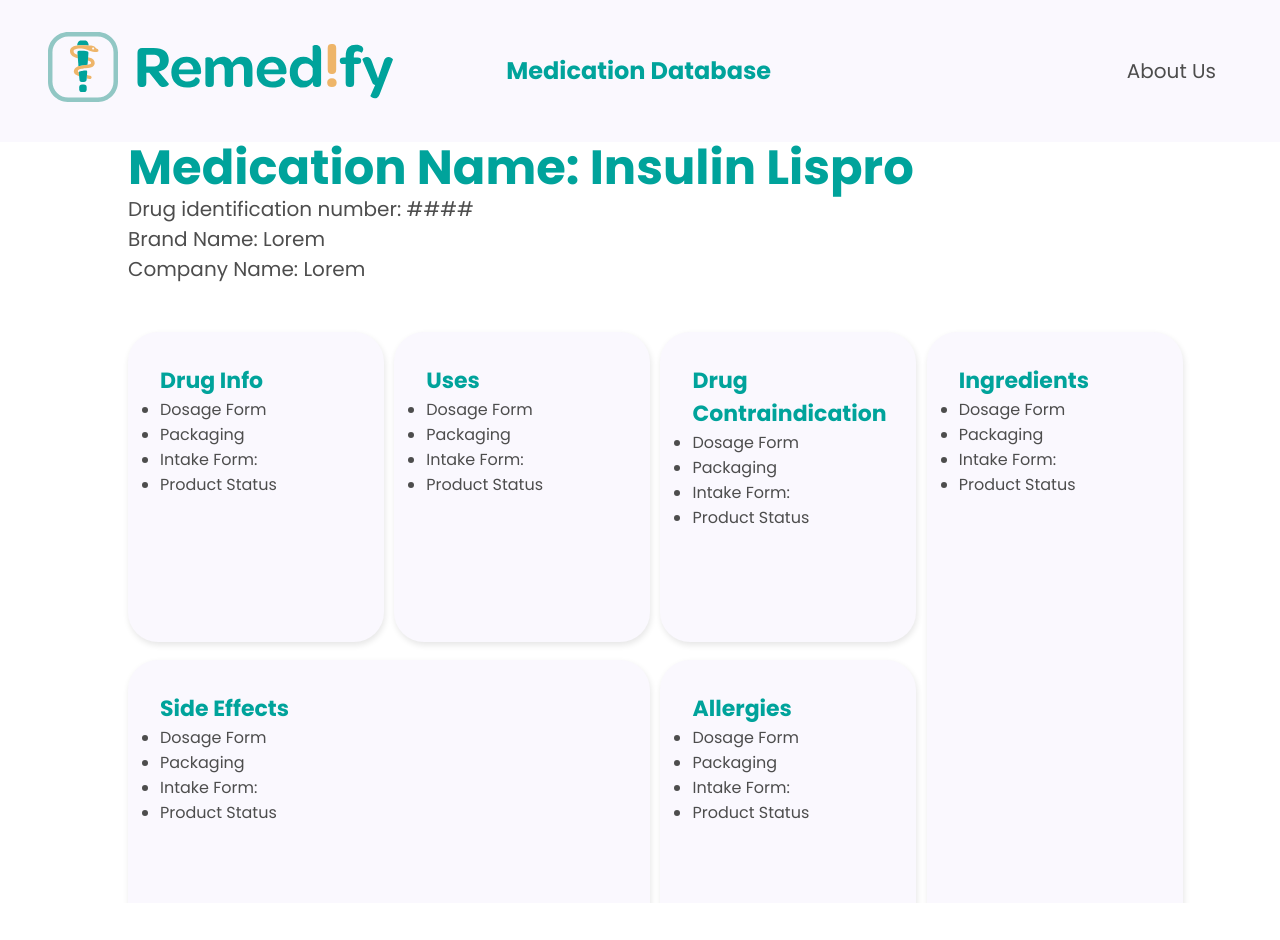
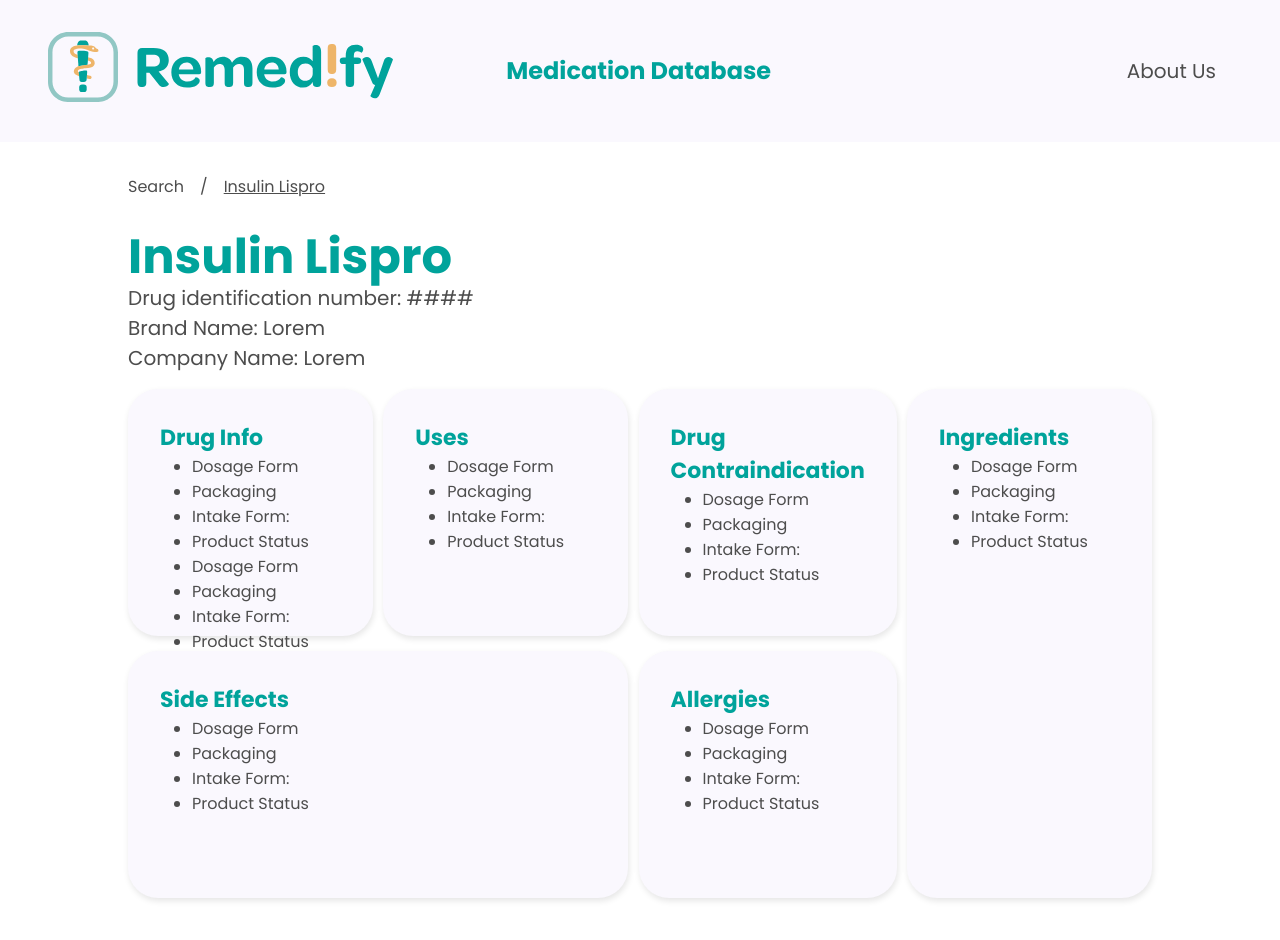
Before and after one commit to Crystalhtc/remedify-web-supplement, a Next.js app: page /dashboard in a window 1280 px wide. Shown: the top 940 px of the page. Before the commit the page ends 903 px from the top, so only its background shows below. Built offline with nearby package versions, Linux system fonts and the light colour scheme.

Commit message:
add back link

```diff
--- a/src/app/dashboard/Dashboard.module.css
+++ b/src/app/dashboard/Dashboard.module.css
@@ -2,12 +2,28 @@
     width: 80%;
     max-width: 1440px;
     margin: 0 auto;
+    height: 100vh;
+}
+.links {
+    display: flex;
+    margin: 2rem 0;
+    gap: 1rem;
+}
+.links a, .links p{
+    font-size: 16px;
+}
+.currentPage{
+    text-decoration: underline;
+}
+.medName {
+    margin: 1rem 0;
 }
 .outerBentoContainer {
     display: grid;
-    grid-template-columns: 25% 25% 25% 25%;
+    grid-template-columns: repeat(4, 1fr);
     grid-template-rows: 50% 50%;
     grid-auto-flow: row;
+    grid-auto-rows: auto;
     grid-column-gap: 1%;
     grid-row-gap: 3%;
 }
@@ -16,9 +32,12 @@
     background: var(--Silver-White, #FAF8FE);
     box-shadow: 1px 3px 6px 0px rgba(0, 0, 0, 0.10);
     padding: 2rem;
-    margin: 3rem 0;
+    /* margin: 2rem 0; */
     width: 100%;
     height: 100%;
+}
+.outerBentoContainer ul {
+    padding: 0 2rem;
 }
 @media (prefers-color-scheme: dark) {
     .outerBentoContainer section {
--- a/src/app/dashboard/page.js
+++ b/src/app/dashboard/page.js
@@ -7,15 +7,25 @@ export default function MedicationDetails() {
         <div>
             <Header />
             <main className={styles.main}>
-                <h2>Medication Name: Insulin Lispro</h2>
-                <p>Drug identification number: ####</p>
-                <p>Brand Name: Lorem</p>
-                <p>Company Name: Lorem</p>
-
+                <div className={styles.links}>
+                    <a href='/'>Search</a>
+                    <p>/</p>
+                    <p className={styles.currentPage}>Insulin Lispro</p>
+                </div>
+                <div className={styles.medName}>
+                    <h2>Insulin Lispro</h2>
+                    <p>Drug identification number: ####</p>
+                    <p>Brand Name: Lorem</p>
+                    <p>Company Name: Lorem</p>
+                </div>
                 <div className={styles.outerBentoContainer}>
                     <section>
                         <h3>Drug Info</h3>
                         <ul>
+                            <li>Dosage Form</li>
+                            <li>Packaging</li>
+                            <li>Intake Form:</li>
+                            <li>Product Status</li>
                             <li>Dosage Form</li>
                             <li>Packaging</li>
                             <li>Intake Form:</li>
```
